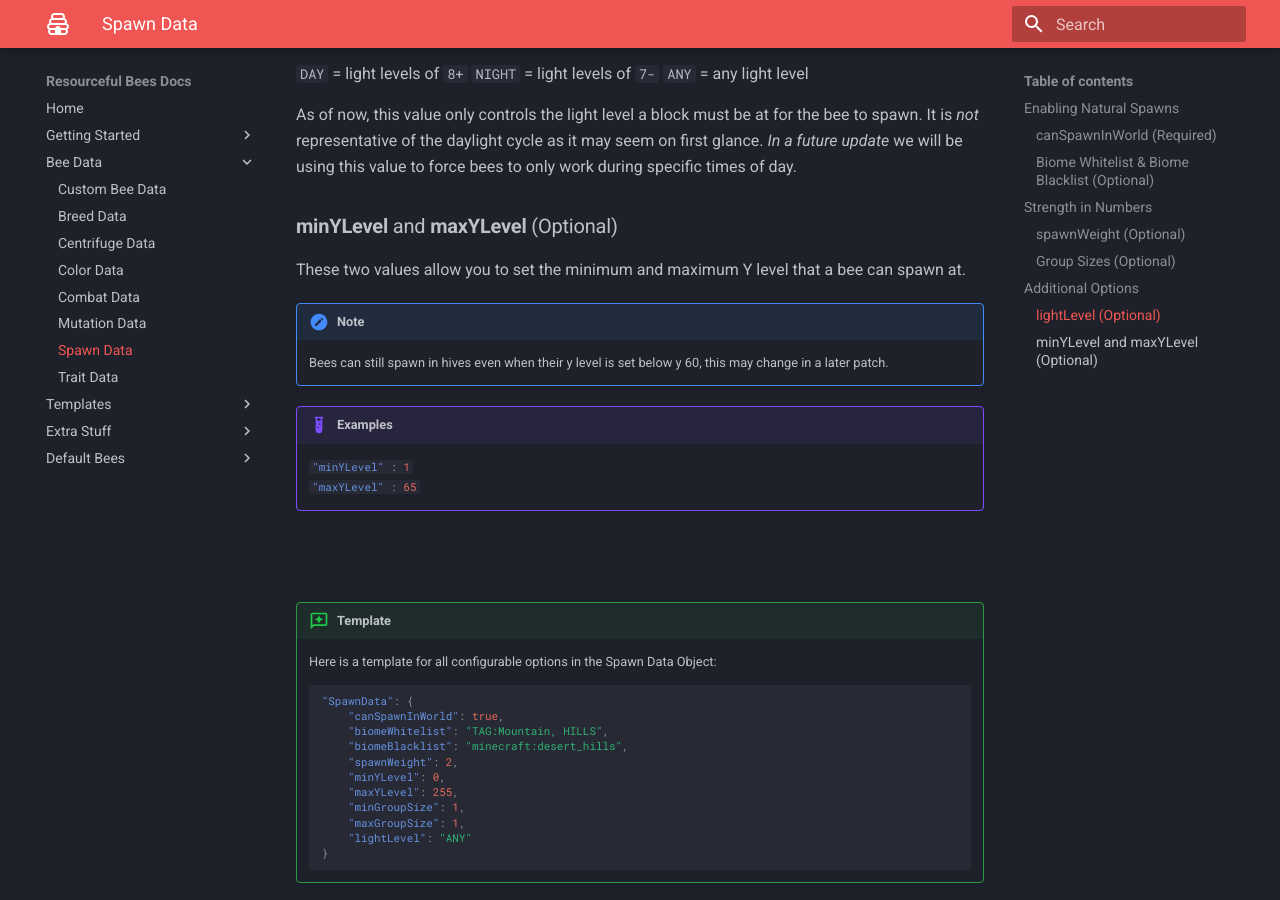
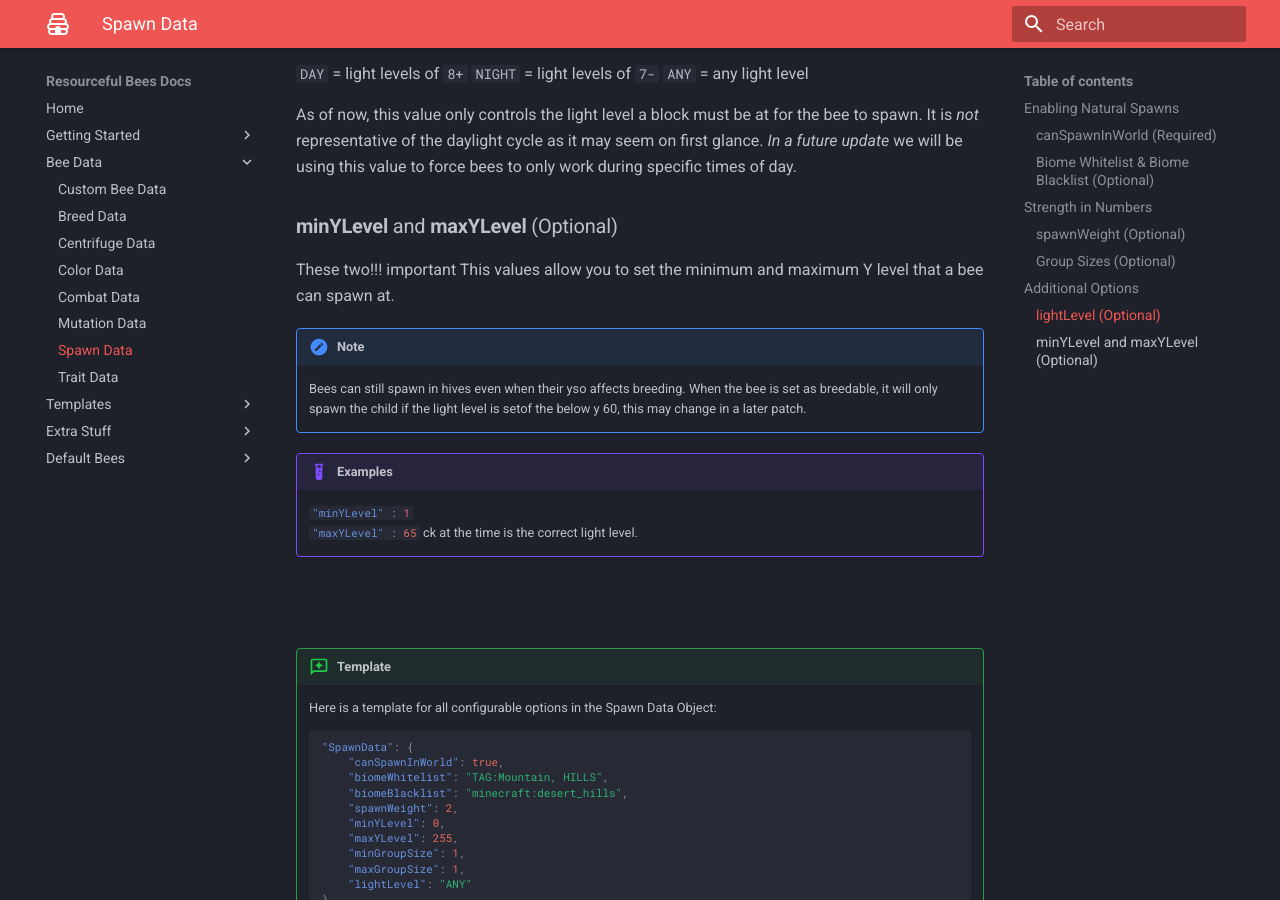
Before and after one commit to Team-Resourceful/ResourcefulBeesDocs, an MkDocs documentation site: the page built from docs/bee_data/spawn_data.md, in a window 1280 px wide and 900 px high, scrolled down 3294 px. Built offline with MkDocs 1.6.1 and Material for MkDocs 9.7.7, drawn with Linux system fonts in a browser that asks for light colours.

Commit message:
docs/bee_data/spawn_data.md updated from https://stackedit.io/

```diff
--- a/docs/bee_data/spawn_data.md
+++ b/docs/bee_data/spawn_data.md
@@ -123,14 +123,15 @@ As of now, this value only controls the light level a block must be at for the b
 
 ### **minYLevel** and **maxYLevel** (Optional)
 
-These two values allow you to set the minimum and maximum Y level that a bee can spawn at.
+These two!!! important
+	This values allow you to set the minimum and maximum Y level that a bee can spawn at.
 
 !!! note "Note"
-	Bees can still spawn in hives even when their y level is set below y 60, this may change in a later patch.
+	Bees can still spawn in hives even when their yso affects breeding. When the bee is set as breedable, it will only spawn the child if the light level is setof the below y 60, this may change in a later patch.
 
 !!! example "Examples"
 	`#!json "minYLevel" : 1`
-	`#!json "maxYLevel" : 65`
+	`#!json "maxYLevel" : 65`  ck at the time is the correct light level.
 
 <br>
 <br>
```
Also changed, not shown: other parts of docs/bee_data/spawn_data.md (+2 -2 lines).
